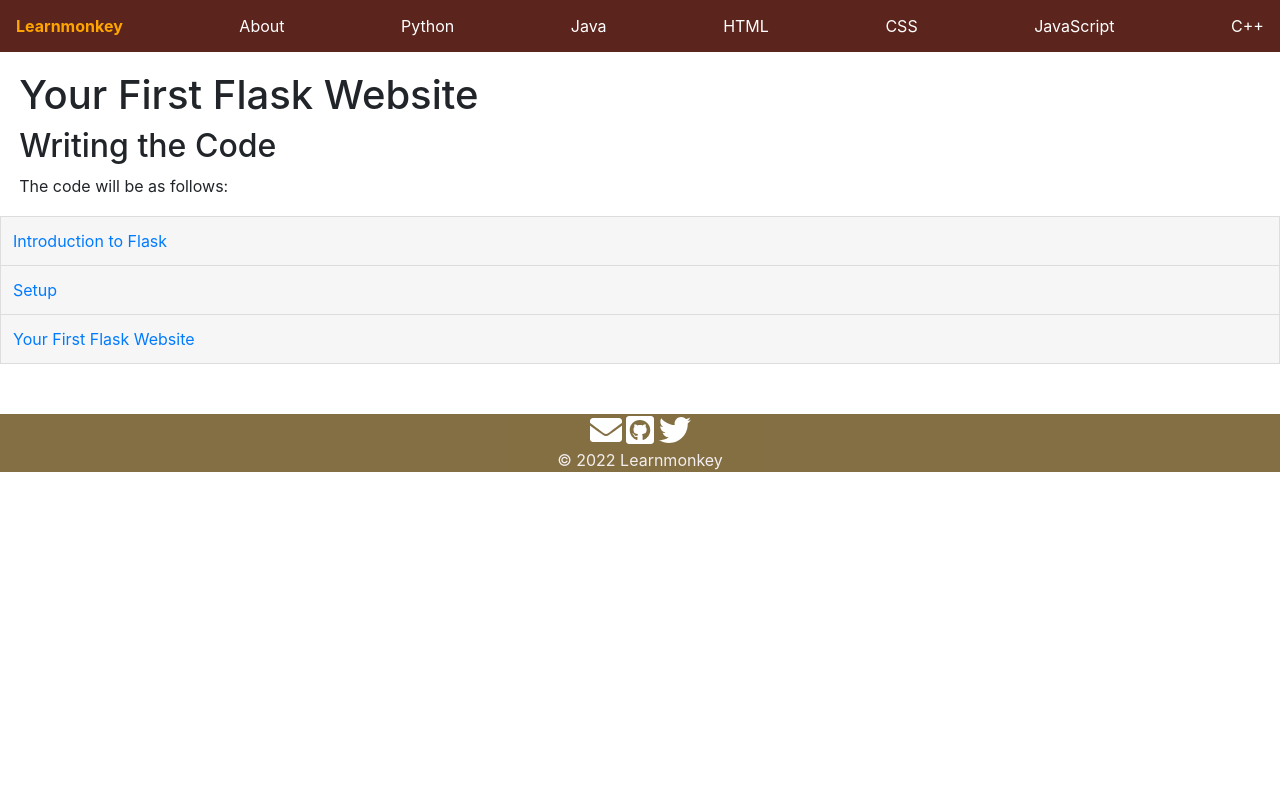
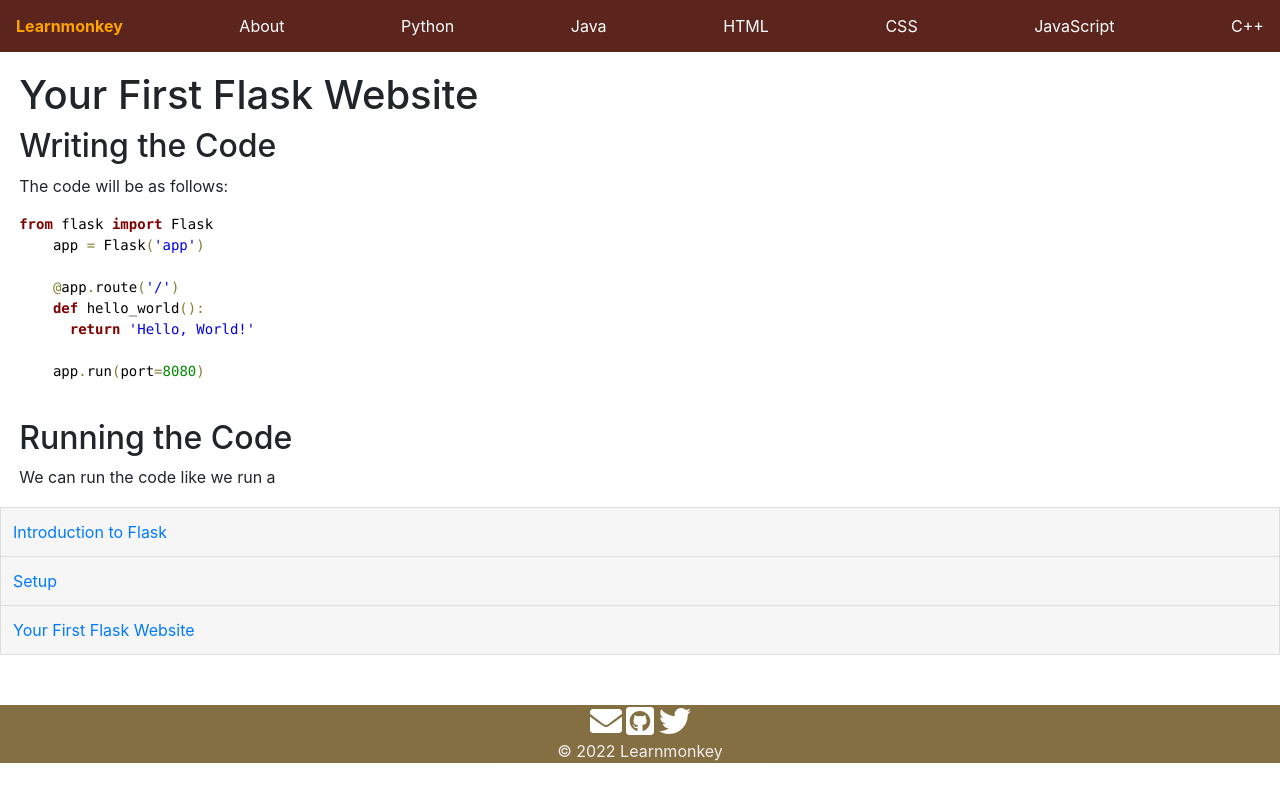
Before and after one commit to learnmonkey/learnmonkey.github.io, a Jekyll site: the page built from programming/python/flask/your-first-flask-website.html, in a window 1280 px wide. Shown: the top 802 px of the page. Built offline with Jekyll 4.4.1, drawn with Linux system fonts in a browser that asks for light colours.

Commit message:
flask code

```diff
--- a/programming/python/flask/your-first-flask-website.html
+++ b/programming/python/flask/your-first-flask-website.html
@@ -9,4 +9,18 @@ layout: flask
 <section>
     <h2>Writing the Code</h2>
     <p>The code will be as follows: </p>
+    <pre style="color:#000000;background:#ffffff;"><span style="color:#800000; font-weight:bold; ">from</span> flask <span style="color:#800000; font-weight:bold; ">import</span> Flask
+    app <span style="color:#808030; ">=</span> Flask<span style="color:#808030; ">(</span><span style="color:#0000e6; ">'app'</span><span style="color:#808030; ">)</span>
+
+    <span style="color:#808030; ">@</span>app<span style="color:#808030; ">.</span>route<span style="color:#808030; ">(</span><span style="color:#0000e6; ">'/'</span><span style="color:#808030; ">)</span>
+    <span style="color:#800000; font-weight:bold; ">def</span> hello_world<span style="color:#808030; ">(</span><span style="color:#808030; ">)</span><span style="color:#808030; ">:</span>
+      <span style="color:#800000; font-weight:bold; ">return</span> <span style="color:#0000e6; ">'Hello, World!'</span>
+
+    app<span style="color:#808030; ">.</span>run<span style="color:#808030; ">(</span>port<span style="color:#808030; ">=</span><span style="color:#008c00; ">8080</span><span style="color:#808030; ">)</span>
+    </pre>
 </section>
+
+<section>
+    <h2>Running the Code</h2>
+    <p>We can run the code like we run a </p>
+</section>
```
Also changed, not shown: programming/python/flask/setup.html (+0 -9 lines).
